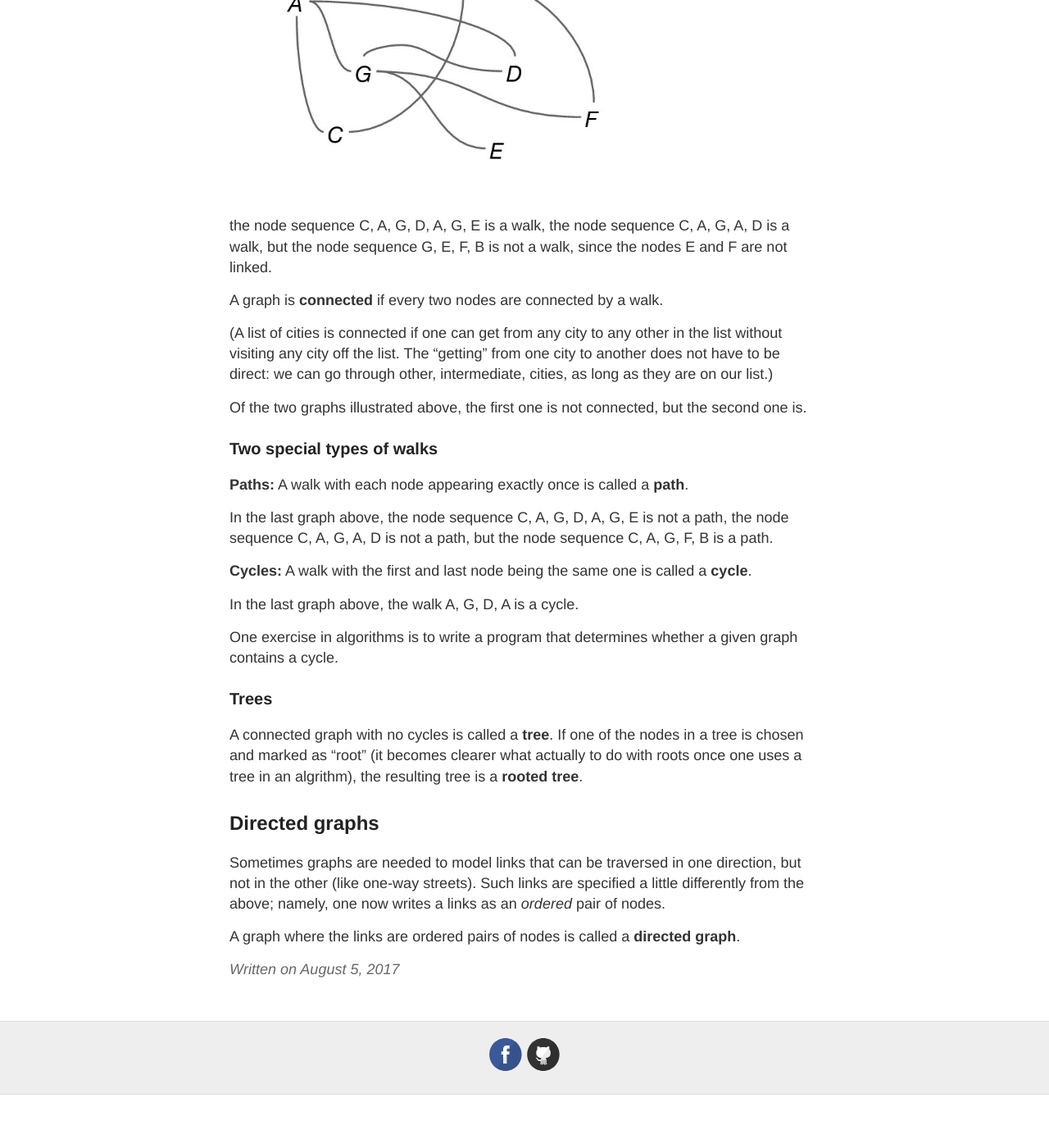
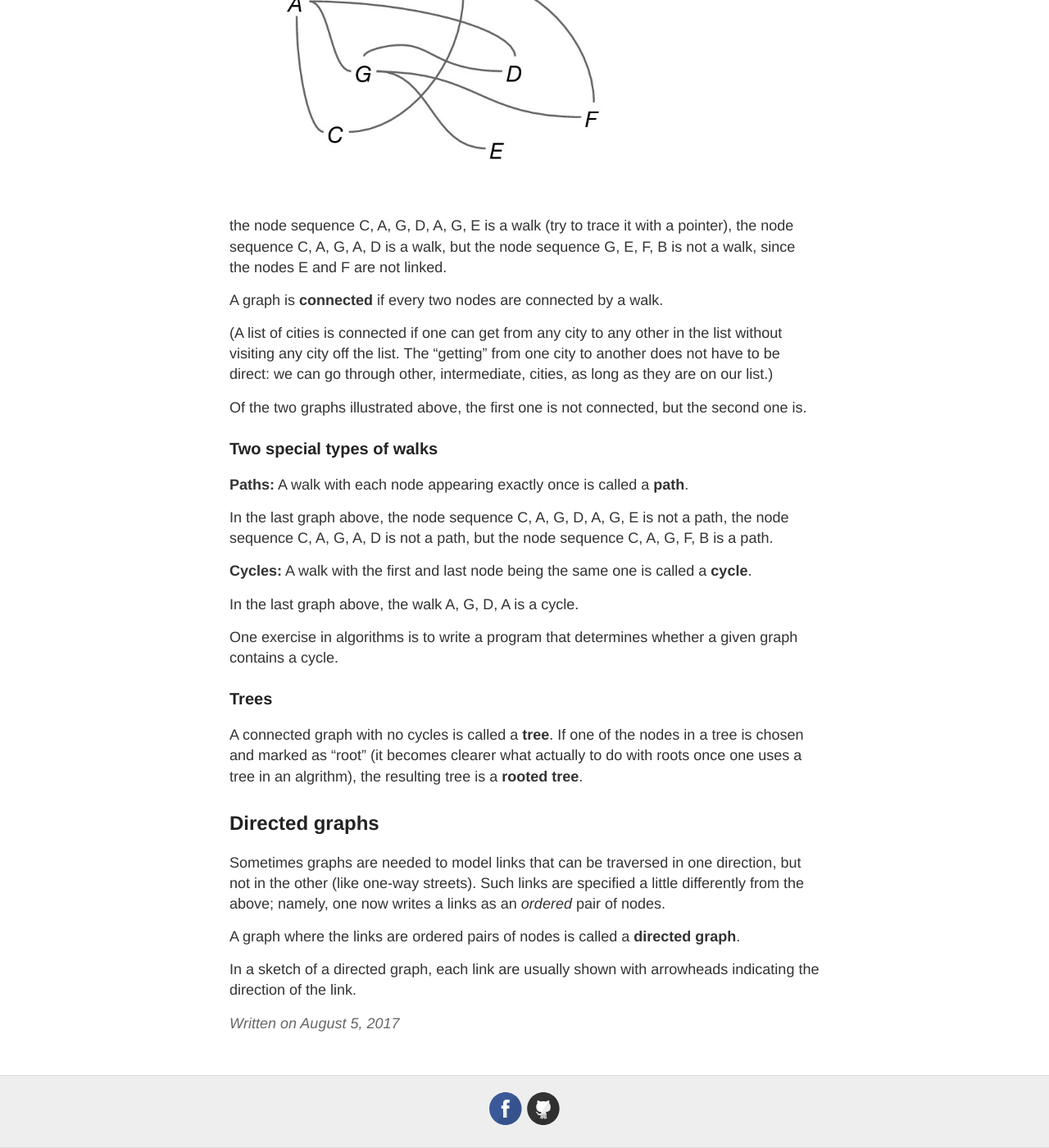
Before and after one commit to datacompass/datacompass.github.io, a Jekyll site: the page built from _posts/2017-8-5-graphs-and-trees.md, in a window 1280 px wide and 1400 px high, scrolled down 1275 px. Shown: the whole window at 82% size. Built offline with Jekyll 4.4.1, drawn with Linux system fonts in a browser that asks for light colours; before the commit the page ends 2610 px from its top, so only the background shows below that.

Commit message:
Update 2017-8-5-graphs-and-trees.md

```diff
--- a/_posts/2017-8-5-graphs-and-trees.md
+++ b/_posts/2017-8-5-graphs-and-trees.md
@@ -30,7 +30,7 @@ In the graph
 
 ![linear fit]({{ site.url }}/images/graph-example-with-paths.jpg){:height="300px" width = "400px"}
 
-the node sequence C, A, G, D, A, G, E is a walk, the node sequence C, A, G, A, D is a walk, but the node sequence G, E, F, B is not a walk, since the nodes E and F are not linked.
+the node sequence C, A, G, D, A, G, E is a walk (try to trace it with a pointer), the node sequence C, A, G, A, D is a walk, but the node sequence G, E, F, B is not a walk, since the nodes E and F are not linked.
 
 A graph is **connected** if every two nodes are connected by a walk.
 
@@ -60,3 +60,5 @@ A connected graph with no cycles is called a **tree**.  If one of the nodes in a
 Sometimes graphs are needed to model links that can be traversed in one direction, but not in the other (like one-way streets).  Such links are specified a little differently from the above; namely, one now writes a links as an *ordered* pair of nodes.
 
 A graph where the links are ordered pairs of nodes is called a **directed graph**.
+
+In a sketch of a directed graph, each link are usually shown with arrowheads indicating the direction of the link.
```
